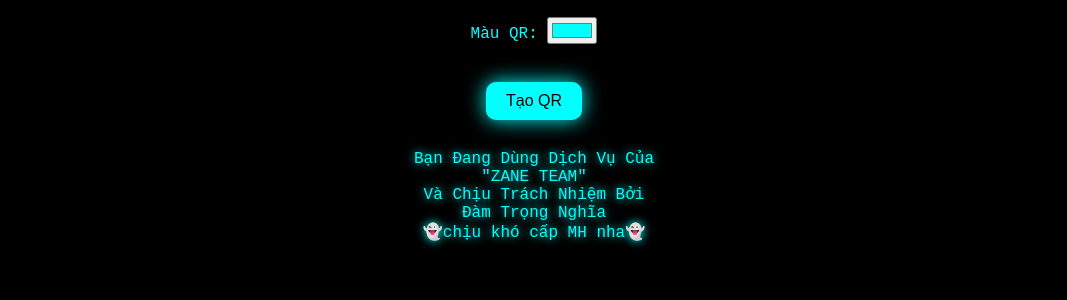
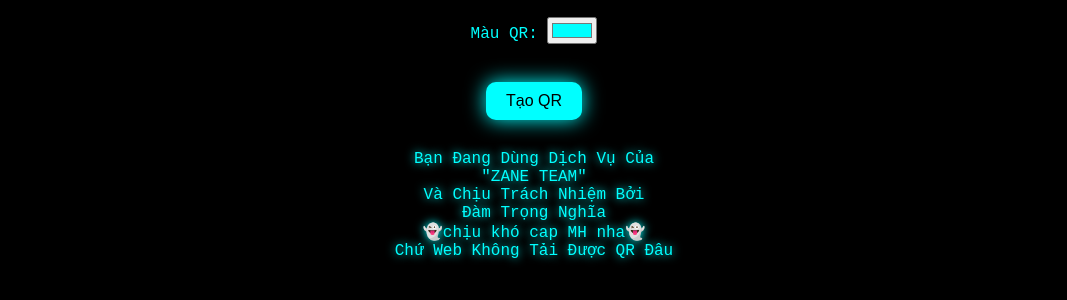
Before and after one commit to trongNghia1759/taoqr, a plain HTML site: page index.html in a window 1280 px wide. Shown: the part 142-442 px from the top of the page, without its empty margins (106-1173 px from the left). Drawn offline with Linux system fonts and the light colour scheme.

Commit message:
Update index.html

```diff
--- a/index.html
+++ b/index.html
@@ -82,7 +82,7 @@
   <button onclick="generateQR()">Tạo QR</button>
 
   <div id="qr-container"></div>
-  <div class="footer">Bạn Đang Dùng Dịch Vụ Của<br> "ZANE TEAM"<br>Và Chịu Trách Nhiệm Bởi<br>Đàm Trọng Nghĩa<br>👻chịu khó cấp MH nha👻</div>
+  <div class="footer">Bạn Đang Dùng Dịch Vụ Của<br> "ZANE TEAM"<br>Và Chịu Trách Nhiệm Bởi<br>Đàm Trọng Nghĩa<br>👻chịu khó cap MH nha👻<br>Chứ Web Không Tải Được QR Đâu</div>
 
   <script>
     function generateQR() {
```
